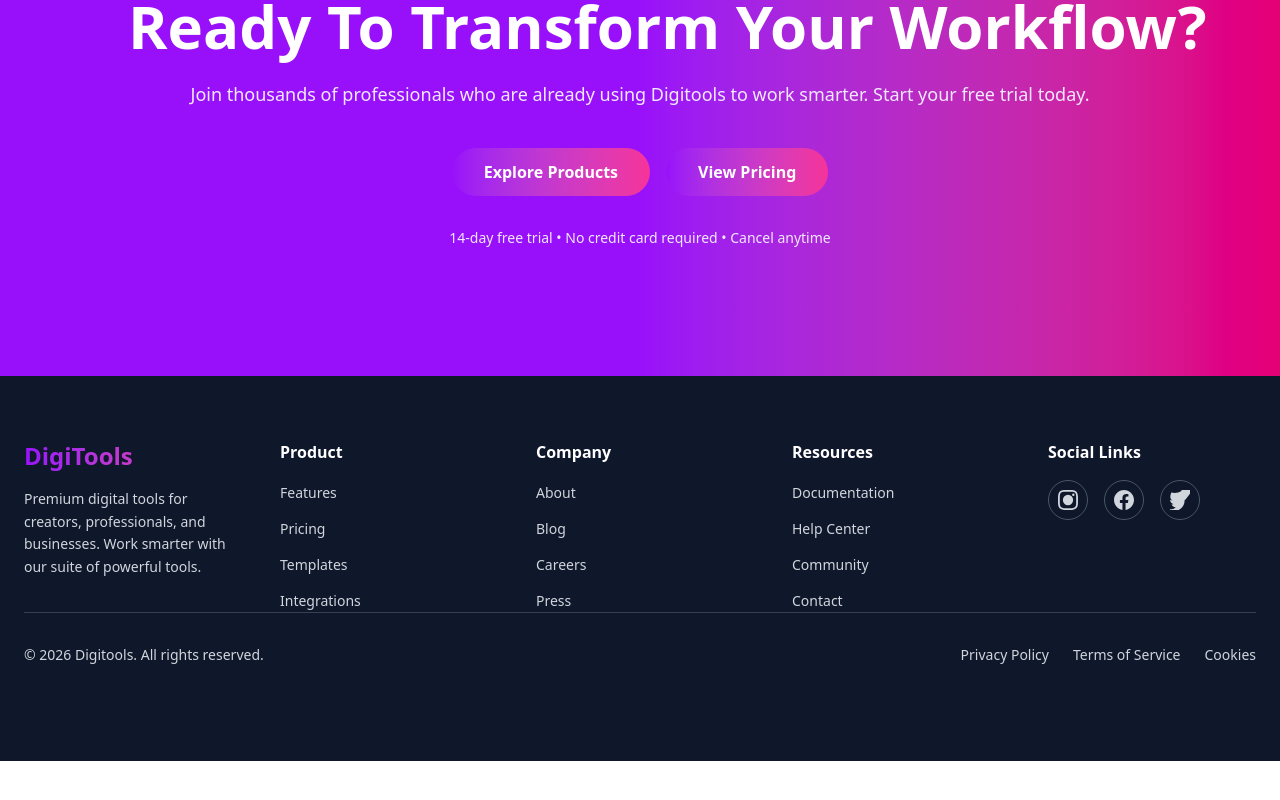
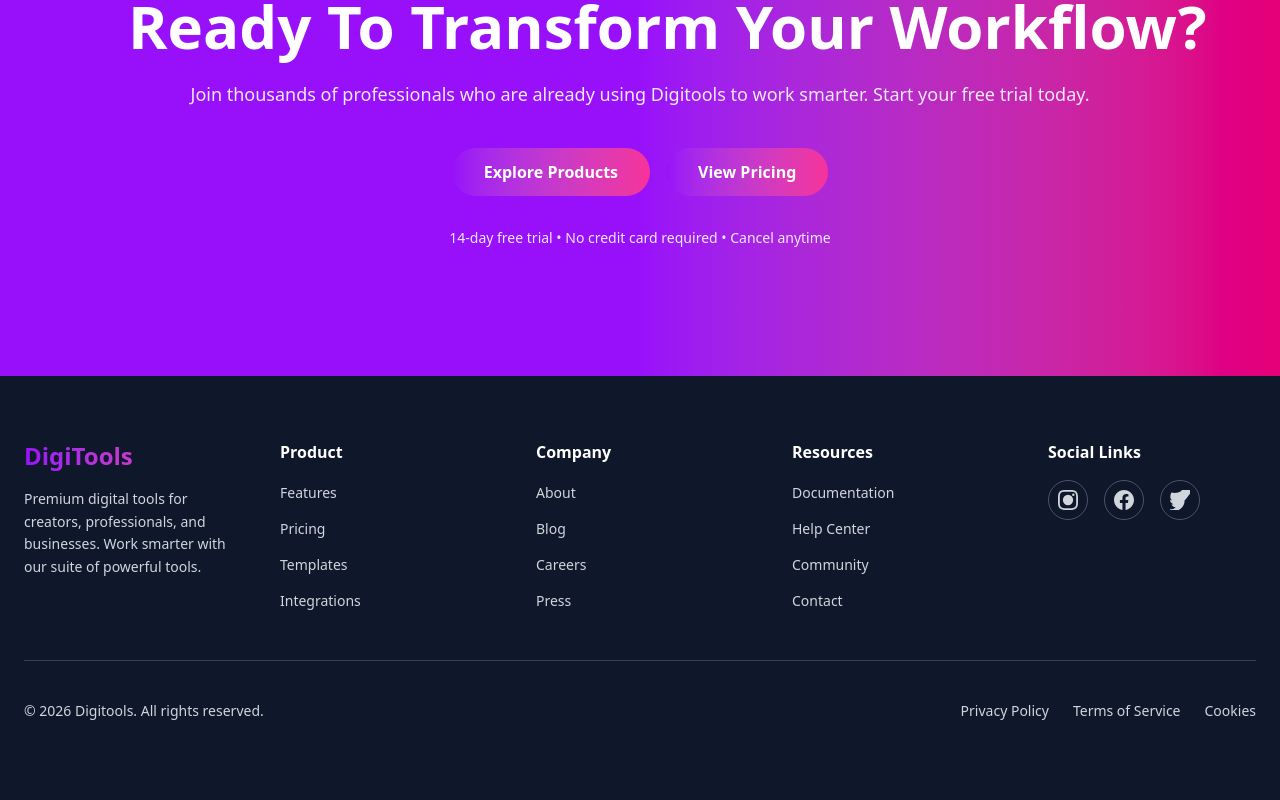
Before and after one commit to SAJNUS/Programming-Hero-Assignment-6, a React (Vite) app: page /#/ in a window 1280 px wide. Shown: the part 4267-5067 px from the top of the page. Before the commit the page ends 5028 px from the top, so only its background shows below. Built offline with nearby package versions, Linux system fonts and the light colour scheme.

Commit message:
fix steps, pricing buttons and footer spacing

```diff
--- a/src/components/Footer.jsx
+++ b/src/components/Footer.jsx
@@ -90,7 +90,7 @@ function Footer() {
           </div>
         </div>
 
-        <div className="border-t border-gray-700 py-8">
+        <div className="mt-12 border-t border-gray-700 pt-10 pb-8">
           <div className="flex flex-col items-center justify-between gap-4 text-sm md:flex-row">
             <p>© {currentYear} Digitools. All rights reserved.</p>
             <div className="flex gap-6">
--- a/src/components/Steps.jsx
+++ b/src/components/Steps.jsx
@@ -41,13 +41,12 @@ function Steps() {
                 key={step.id}
                 className="group relative rounded-2xl border border-base-200 bg-base-100 p-8 shadow-sm transition-all duration-300 hover:shadow-md hover:shadow-primary/10"
               >
-                <div className="absolute -top-4 right-8 flex h-10 w-10 items-center justify-center rounded-full bg-primary text-center font-bold text-white">
-                  0{step.id}
-                </div>
-
                 <div className="flex justify-center">
-                  <div className="flex h-24 w-24 items-center justify-center rounded-full bg-gradient-to-br from-purple-100 to-blue-100">
+                  <div className="relative flex h-24 w-24 items-center justify-center rounded-full bg-gradient-to-br from-purple-100 to-blue-100">
                     <img src={iconSrc} alt={step.title} className="h-12 w-12" />
+                    <div className="absolute right-0 top-0 flex h-8 w-8 -translate-y-1/4 translate-x-1/4 items-center justify-center rounded-full bg-gradient-to-r from-purple-600 to-pink-500 text-xs font-bold text-white">
+                      0{step.id}
+                    </div>
                   </div>
                 </div>
 
```
